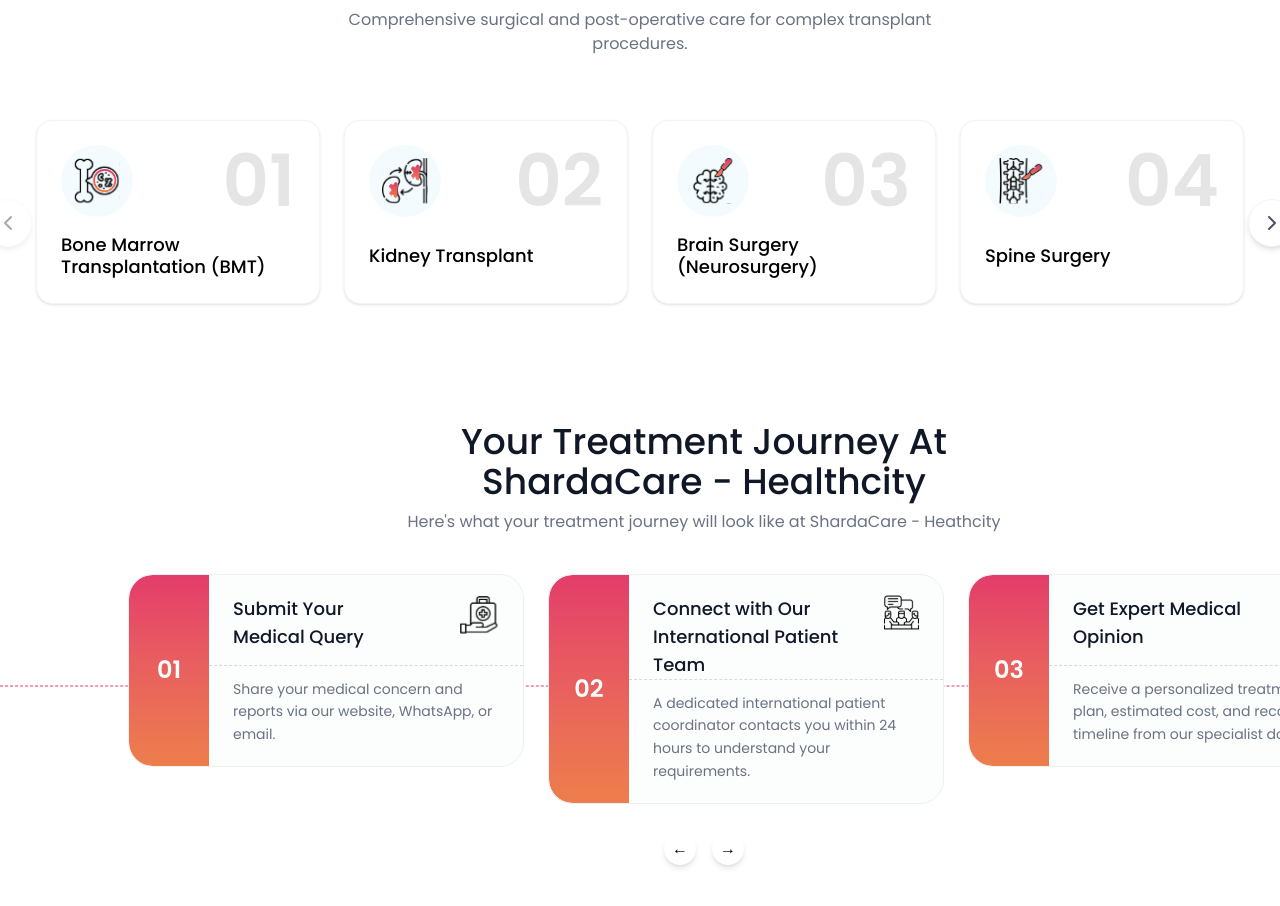
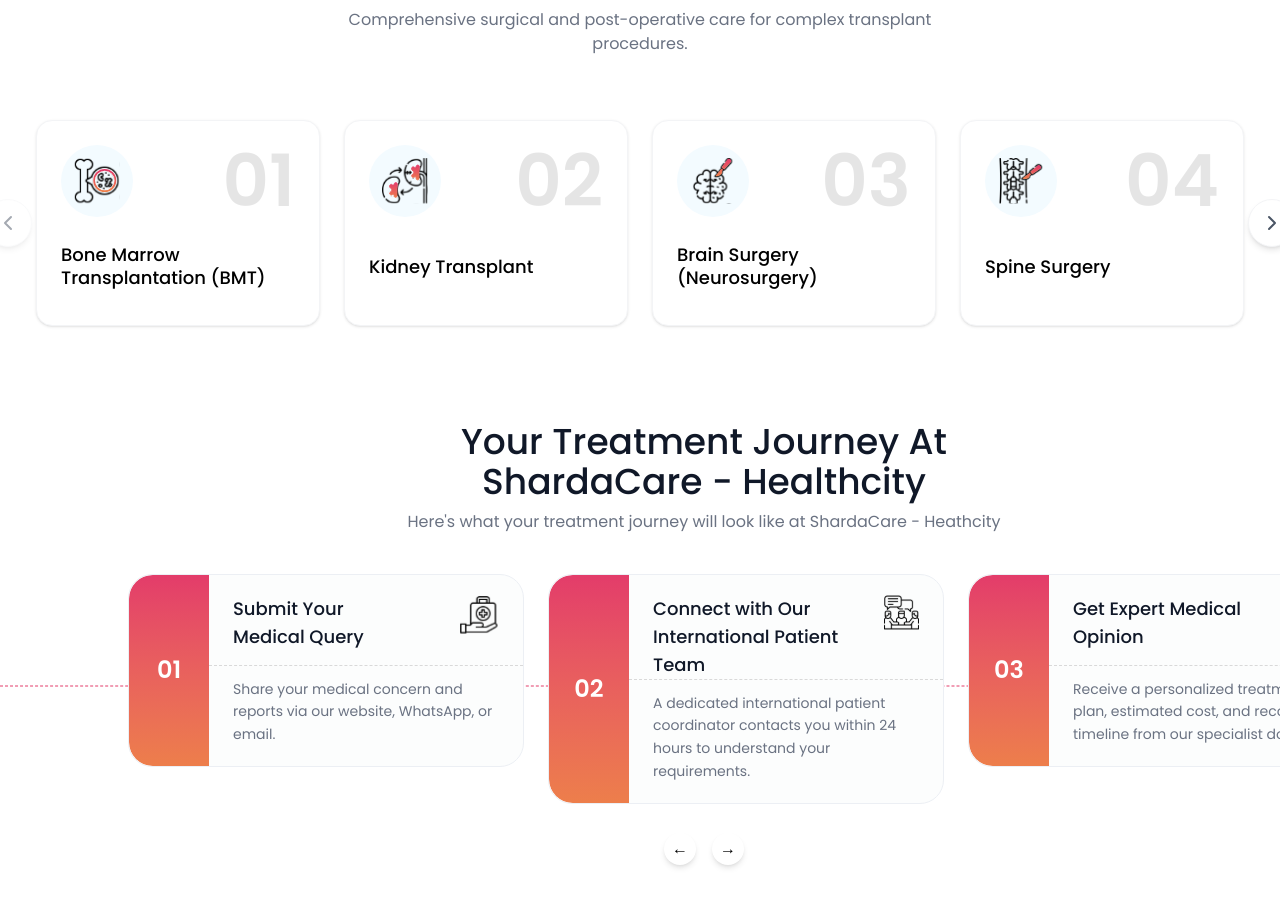
Before and after one commit to Divyansh-Bitstobug/sharda-care-international, a Next.js app: page /international-patients-2 in a window 1280 px wide. Shown: the part 2116-3022 px from the top of the page. Built offline with nearby package versions, Linux system fonts and the light colour scheme.

Commit message:
card changes in specialized

```diff
--- a/src/app/international-patients-2/components/Specialized.tsx
+++ b/src/app/international-patients-2/components/Specialized.tsx
@@ -92,7 +92,8 @@ const PROGRAMS: Program[] = [
 ];
 
 const ProgramCard = ({ program }: { program: Program }) => (
-  <div className="group relative flex h-fit flex-col rounded-2xl border border-gray-100 bg-white p-6 shadow-sm transition-all duration-300 hover:shadow-md hover:border-blue-100">
+  // Changed `h-fit` to `h-full` right here so it stretches to the SwiperSlide's height
+  <div className="group relative flex h-full flex-col rounded-2xl border border-gray-100 bg-white p-6 shadow-sm transition-all duration-300 hover:shadow-md hover:border-blue-100">
     <div className="mb-2 flex items-start justify-between">
       <div className="flex h-18 w-18 items-center justify-center rounded-full bg-[#F3FBFF] group-hover:bg-blue-50 transition-colors">
         {program.icon}
@@ -101,7 +102,7 @@ const ProgramCard = ({ program }: { program: Program }) => (
         {program.number}
       </span>
     </div>
-    <h3 className="text-lg font-medium text-black leading-tight min-h-[54px] pt-2 flex items-center ">
+    <h3 className="text-lg font-medium text-black leading-tight min-h-[54px] pt-2 flex items-center flex-grow">
       {program.title}
     </h3>
     {/* <div className="mb-4 h-px w-full bg-[#000000]/10"></div>
```
